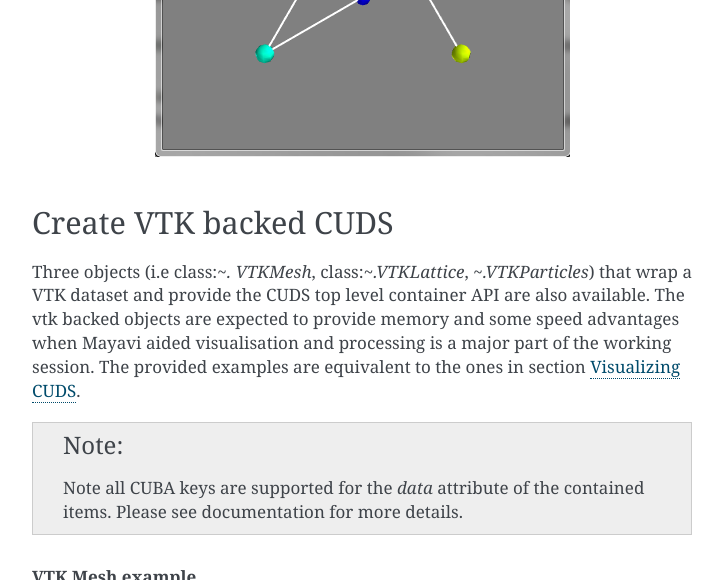
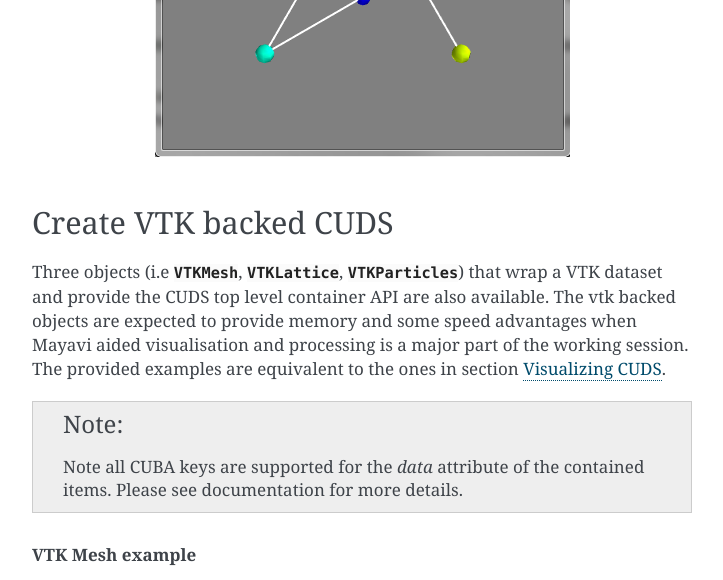
Before and after one commit to simphony/simphony-mayavi, a Sphinx documentation site: the page built from doc/source/simphony.rst, in a window 1280 px wide and 900 px high, scrolled down 2135 px, cut to the strip 0-580 px from the top of the window. Shown: the whole strip, without its empty margins (388-1111 px from the left). Built offline with Sphinx 7.4.7, drawn with Linux system fonts in a browser that asks for light colours; the version number could not be read and is left out.

Commit message:
fix typo and cross ref

```diff
--- a/doc/source/simphony.rst
+++ b/doc/source/simphony.rst
@@ -38,8 +38,10 @@ allows the common `mayavi operations`_.
 Create VTK backed CUDS
 ----------------------
 
-Three objects (i.e class:`~. VTKMesh`, class:`~.VTKLattice`,
-`~.VTKParticles`) that wrap a VTK dataset and provide the CUDS top
+Three objects (i.e :class:`VTKMesh <simphony_mayavi.cuds.vtk_mesh.VTKMesh>`,
+:class:`VTKLattice <simphony_mayavi.cuds.vtk_lattice.VTKLattice>`,
+:class:`VTKParticles <simphony_mayavi.cuds.vtk_particles.VTKParticles>`)
+that wrap a VTK dataset and provide the CUDS top
 level container API are also available. The vtk backed objects are
 expected to provide memory and some speed advantages when Mayavi aided
 visualisation and processing is a major part of the working session.
```
Also changed, not shown: other parts of doc/source/simphony.rst (+2 -2 lines), doc/source/engine.rst (+7 -7 lines), 4 other files.
